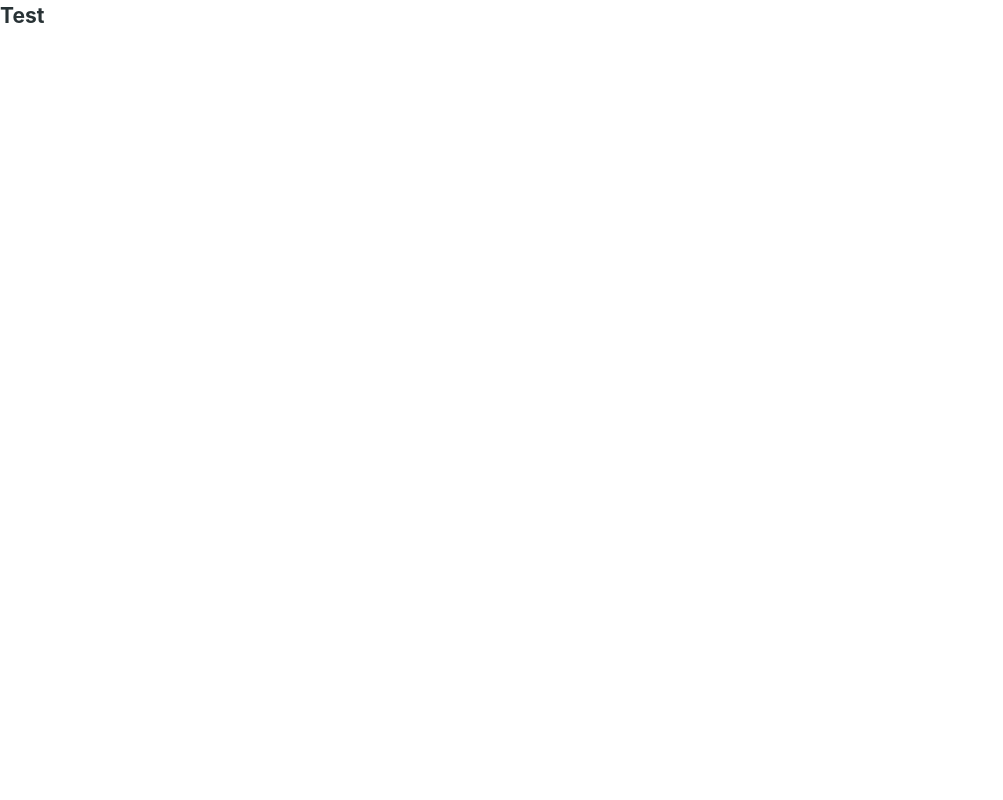
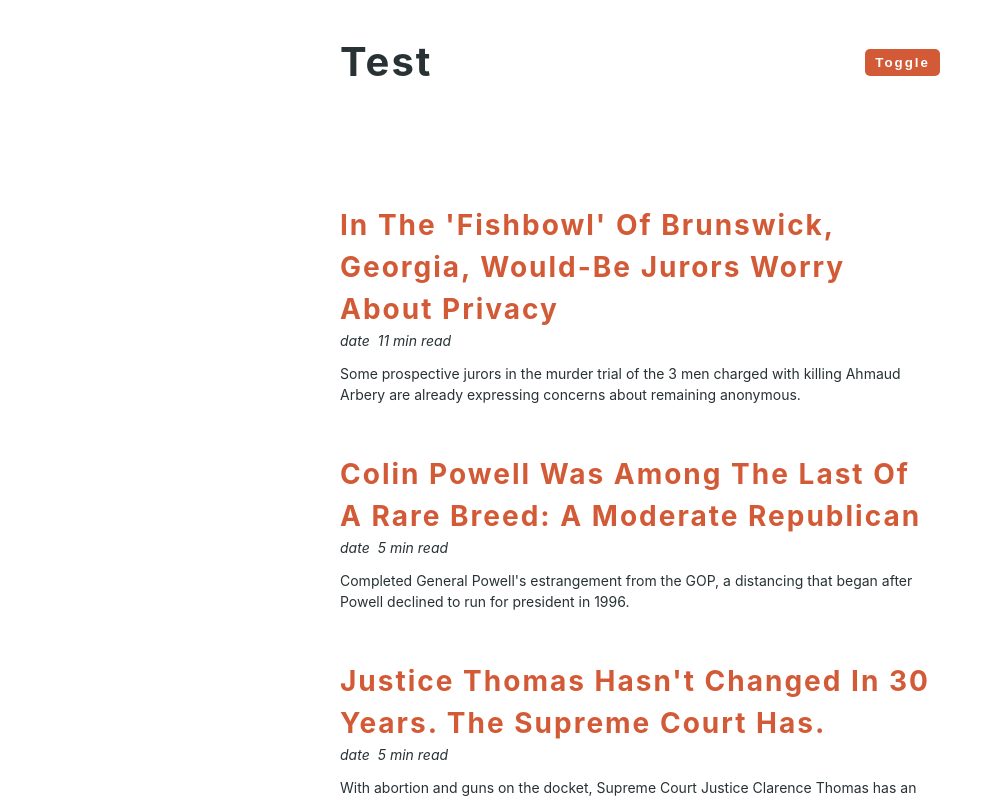
Before and after one commit to vshtishi/reusable-components-react, a React (Create React App) app in the folder light-dark-mode-toggle/: page / in a window 1280 px wide. Shown: the top 800 px of the page, without its empty margins (0-1003 px from the left). Built offline with nearby package versions, Linux system fonts and the light colour scheme.

Commit message:
Displaying data

```diff
--- a/light-dark-mode-toggle/package.json
+++ b/light-dark-mode-toggle/package.json
@@ -6,6 +6,7 @@
     "@testing-library/jest-dom": "^5.14.1",
     "@testing-library/react": "^11.2.7",
     "@testing-library/user-event": "^12.8.3",
+    "moment": "^2.29.1",
     "react": "^17.0.2",
     "react-dom": "^17.0.2",
     "react-scripts": "4.0.3",
--- a/light-dark-mode-toggle/src/App.js
+++ b/light-dark-mode-toggle/src/App.js
@@ -3,7 +3,21 @@ import data from "./data";
 import Article from "./Article";
 
 function App() {
-  return <h2>Test</h2>;
+  return (
+    <main>
+      <nav>
+        <div className="nav-center">
+          <h1>Test</h1>
+          <button className="btn">toggle</button>
+        </div>
+      </nav>
+      <section className="articles">
+        {data.map((item) => {
+          return <Article key={item.id} {...item} />;
+        })}
+      </section>
+    </main>
+  );
 }
 
 export default App;
--- a/light-dark-mode-toggle/src/Article.js
+++ b/light-dark-mode-toggle/src/Article.js
@@ -1,7 +1,16 @@
 import React from "react";
 import moment from "moment";
-const Article = () => {
-  return <h2>article component</h2>;
+const Article = ({ title, snippet, date, length }) => {
+  return (
+    <article className="post">
+      <h2>{title}</h2>
+      <div className="post-info">
+        <span>date</span>
+        <span>{length} min read</span>
+      </div>
+      <p>{snippet}</p>
+    </article>
+  );
 };
 
 export default Article;
```
Also changed, not shown: 1 other file (tests, documents, lock files or other folders).
